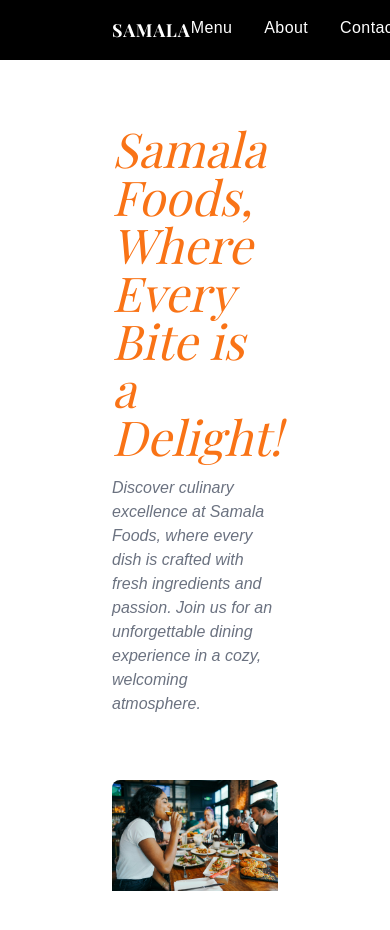
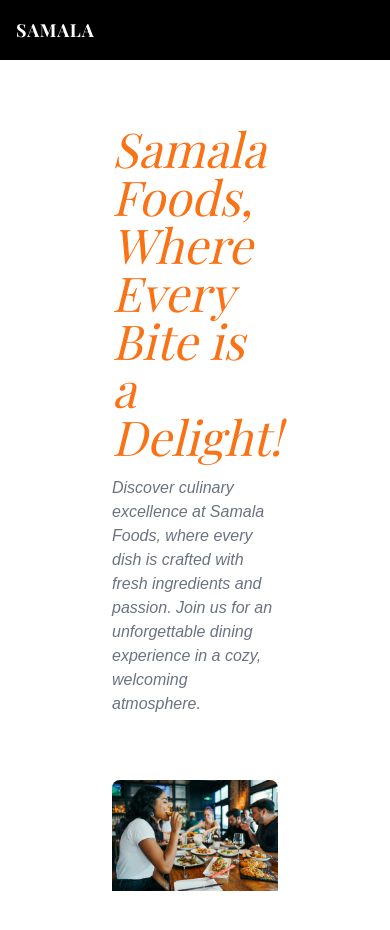
Before and after one commit to kazoomarc/samala_foods_one, a Next.js app: page / in a window 390 px wide. Shown: the top 930 px of the page. Built offline with nearby package versions, Linux system fonts and the light colour scheme; a web font is replaced by a local one.

Commit message:
make header rsponsive

```diff
--- a/app/ui/Header.tsx
+++ b/app/ui/Header.tsx
@@ -3,14 +3,14 @@
 export default function Header() {
   return (
     <div className="py-4 text-base font-medium bg-black _bg-orange-700">
-      <div className="px-28">
+      <div className="px-4 sm:px-6 md:px-10 lg:px-16 xl:px-20 2xl:px-28">
         <nav className="flex justify-between">
           <div>
             <span className="font-playfair tracking-wider text-lg text-white font-bold">
               <Link href={'/'}>SAMALA</Link>
             </span>
           </div>
-          <div className="flex gap-8 text-white tracking-wide">
+          <div className="hidden sm:flex gap-8 text-white tracking-wide">
             <Link href="/menu">Menu</Link>
             <Link href="/about">About</Link>
             <Link href="/contact">Contact</Link>
```
